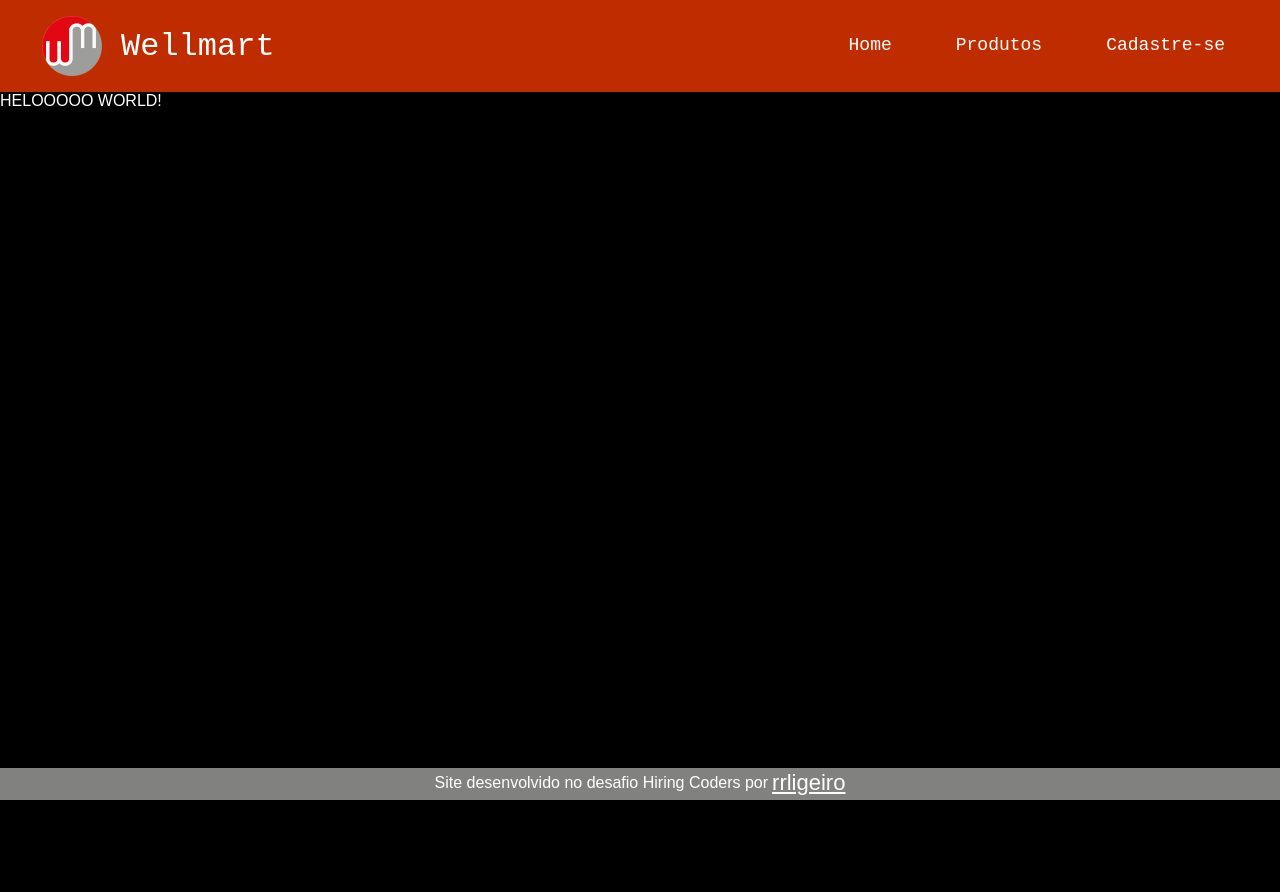
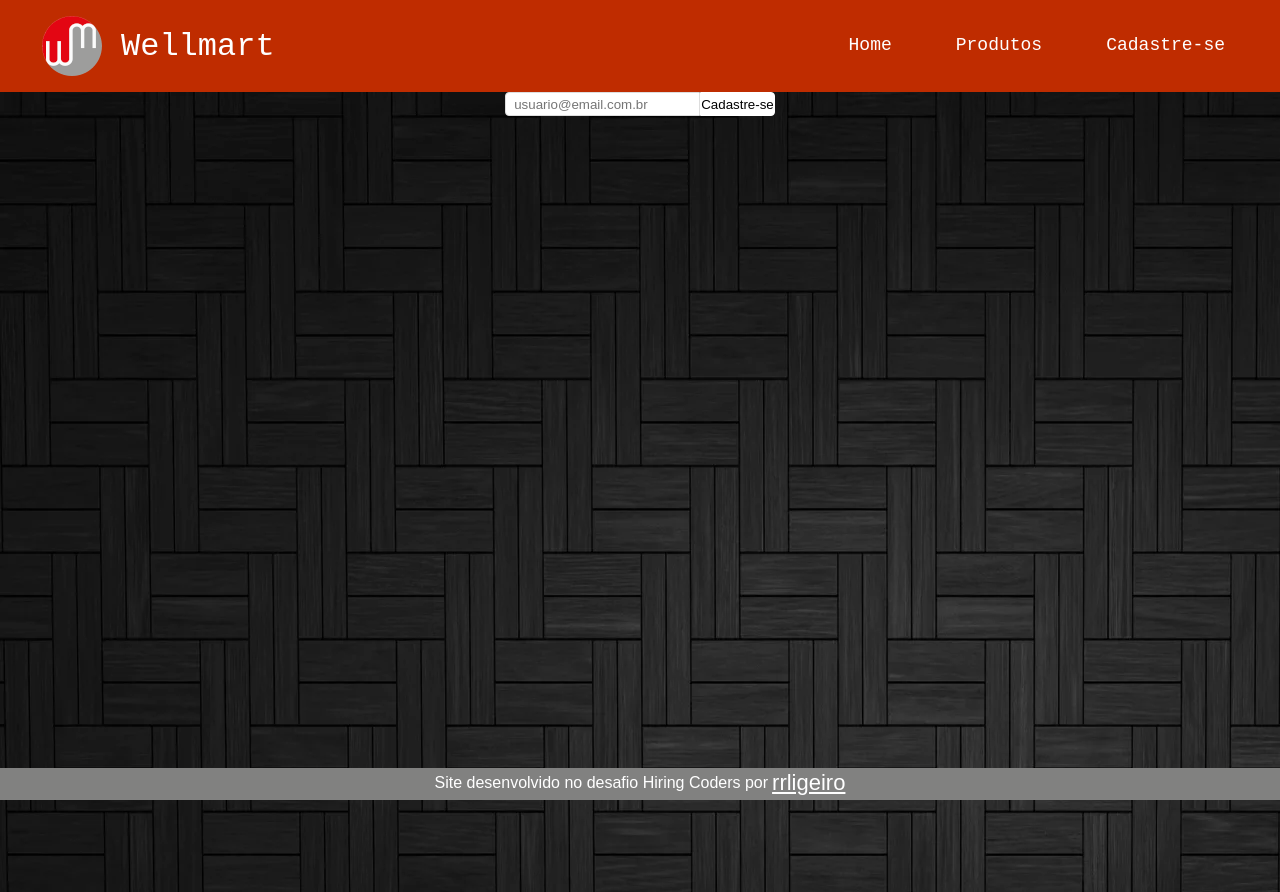
Before and after one commit to rrligeiro/wellmart, a React (Create React App) app: page / in a window 1280 px wide. Built offline with nearby package versions, Linux system fonts and the light colour scheme.

Commit message:
Add SignUpField component

```diff
--- /dev/null
+++ b/src/components/SignUpField/SignUpField.js
@@ -0,0 +1,45 @@
+import React, { useState } from 'react';
+import * as S from './styled';
+
+export default function SignUpField(){
+  const [ userEmail, setUserEmail ] = useState('');
+  const [ responseMenssage, setResponseMenssage ] = useState('');
+
+  function getEmail(){
+    if(validateEmail(userEmail) === false){
+      setResponseMenssage(false);
+    } else {
+      localStorage.setItem('userEmail', userEmail);
+      setResponseMenssage(true);
+    }
+  }
+
+  function validateEmail(userEmail){
+    let regex = /^[a-zA-Z0-9.!#$%&'*+\/=?^_`{|}~-]+@[a-zA-Z0-9](?:[a-zA-Z0-9-]{0,61}[a-zA-Z0-9])?(?:\.[a-zA-Z0-9](?:[a-zA-Z0-9-]{0,61}[a-zA-Z0-9])?)*$/;
+    return regex.test(userEmail);
+  }
+
+  return(
+    <S.SignUpFieldContainer>
+      <S.InputButtonContainer>
+        <S.Input placeholder= "usuario@email.com.br" value={userEmail} onChange={e => setUserEmail(e.target.value)}/>
+        <S.Button type="button" onClick={getEmail} >Cadastre-se</S.Button>
+      </S.InputButtonContainer>
+      {(() => {
+        if (responseMenssage === false) {
+          return (
+            <S.ReponseMensageContainer>E-mail inválido, tente novamente!</S.ReponseMensageContainer>
+          )
+        } else if (responseMenssage === true) {
+          return (
+            <S.ReponseMensageContainer>E-mail cadastrado com sucesso!</S.ReponseMensageContainer>
+          )
+        } else {
+          return (
+            <></>
+          )
+        }
+      })()}
+    </S.SignUpFieldContainer>
+  )
+}
--- /dev/null
+++ b/src/components/SignUpField/styled.js
@@ -0,0 +1,49 @@
+import styled from "styled-components";
+
+export const SignUpFieldContainer = styled.div`
+  display: flex;
+  flex-wrap: wrap;
+  flex-direction: column;
+  align-items: center;
+`
+
+export const InputButtonContainer = styled.div`
+  display: flex;
+  flex-wrap: wrap;
+  flex-direction: row;
+  align-items: center;
+`
+
+export const Input = styled.input`
+	border: 1px solid #ddd;
+	height: 1.5rem;
+	padding: 0 .5rem;
+	border-radius: .25rem 0 0 .25rem;
+
+	&:focus,
+	&active {
+		outline: none;
+		box-shadow: none;
+	}
+`
+
+export const Button = styled.button`
+	border: 1px solid #fff;
+	height: 1.5rem;
+	background: #fff;
+	color: #000;
+	border-radius: 0 .25rem .25rem 0;
+
+	&:focus,
+	&active {
+		outline: none;
+		box-shadow: none;
+	}
+`
+
+export const ReponseMensageContainer = styled.div`
+  display: flex;
+  flex-wrap: wrap;
+  flex-direction: column;
+  align-items: center;
+`
--- a/src/components/pages/Home/index.js
+++ b/src/components/pages/Home/index.js
@@ -1,10 +1,11 @@
 import React from 'react';
 import * as S from './styled';
+import SignUpField from '../../SignUpField/SignUpField';
 
 export default function Home(){
   return(
     <S.HomeBody>
-      HELOOOOO WORLD!
+      <SignUpField/>
     </S.HomeBody>
   )
 }
--- a/src/components/pages/Home/styled.js
+++ b/src/components/pages/Home/styled.js
@@ -2,6 +2,6 @@ import styled from "styled-components";
 
 export const HomeBody = styled.div`
   color: #fff;
-  background-color: #000;
+  background-image: url(images/background.webp);
   height: 100vh;
 `
--- a/src/components/pages/Products/styled.js
+++ b/src/components/pages/Products/styled.js
@@ -20,7 +20,7 @@ export const ProductItem = styled(Link)`
   border-radius: 14px;
   width: 250px;
   height: 300px;
-  margin: 5px;
+  margin: 10px;
   display: flex;
   flex-wrap: wrap;
   align-items: center;
--- a/src/components/pages/SignUp/index.js
+++ b/src/components/pages/SignUp/index.js
@@ -1,11 +1,10 @@
 import React from 'react';
+import * as S from './styled';
 
 export default function SignUp(){
   return(
-    <div>
-      <h1>
-        CADASTRO!
-      </h1>
-    </div>
+    <S.SignUpBody>
+      <h1>Cadastro</h1>
+    </S.SignUpBody>
   )
 }
--- a/src/components/pages/SignUp/styled.js
+++ b/src/components/pages/SignUp/styled.js
@@ -0,0 +1,7 @@
+import styled from "styled-components";
+
+export const SignUpBody = styled.div`
+  color: #fff;
+  background-image: url(images/background.webp);
+  height: 100vh;
+`
```
Also changed, not shown: src/components/SingUpField/SingUpField.js (deleted), src/components/SingUpField/styled.js (deleted).
